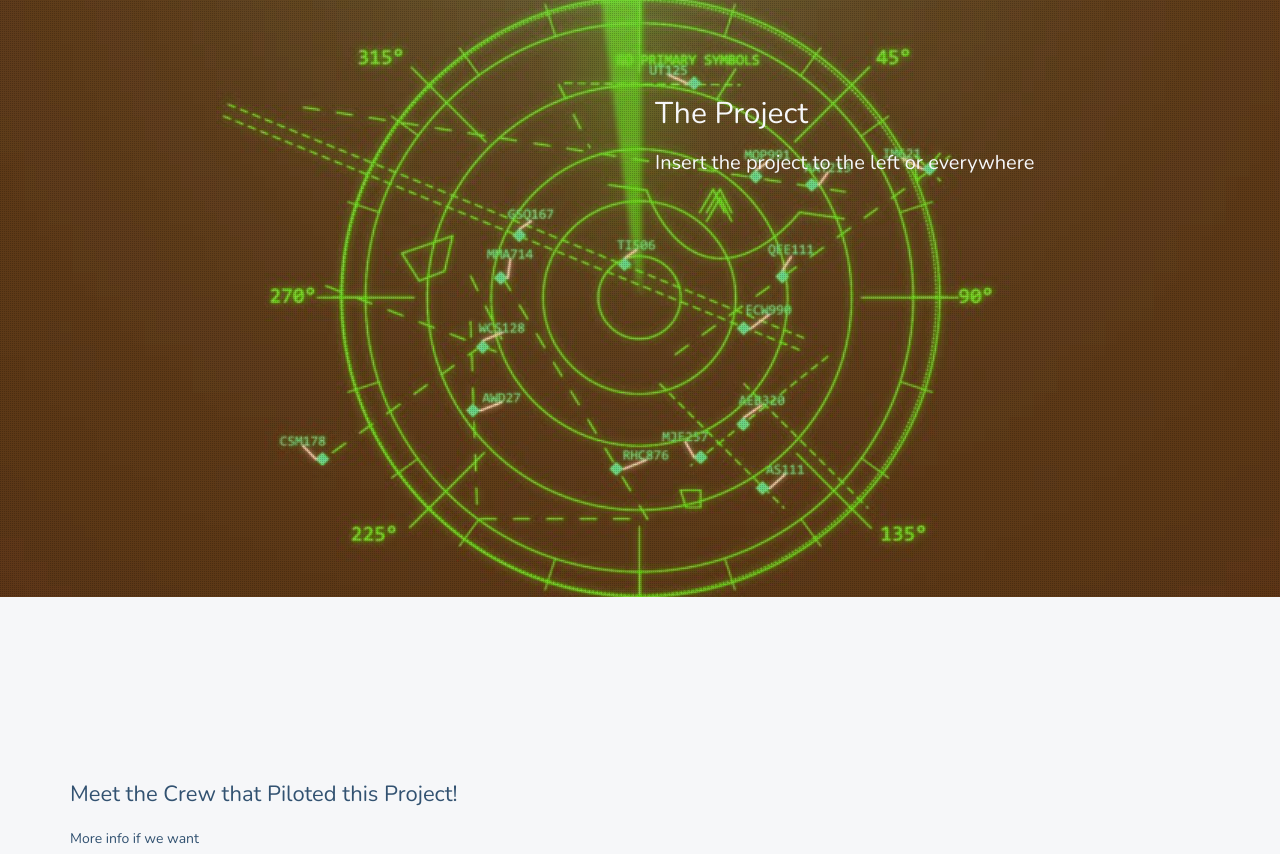
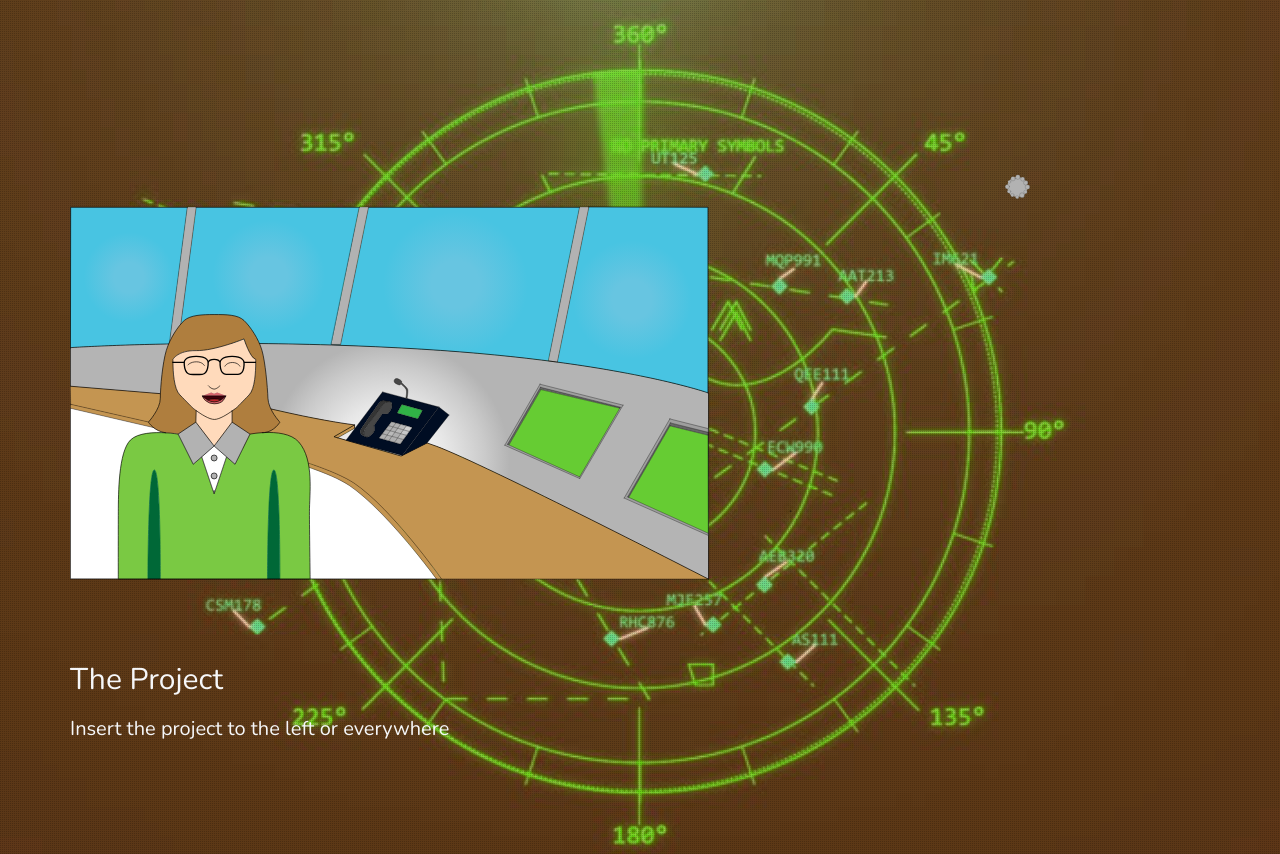
Before and after one commit to aaron97neu/ATCServer, a plain HTML site: page new/index.html in a window 1280 px wide. Shown: the part 1816-2670 px from the top of the page. Drawn offline with nearby package versions, Linux system fonts and the light colour scheme.

Commit message:
Trying to embed svg and align and work properly

```diff
--- a/new/css/styles.css
+++ b/new/css/styles.css
@@ -734,7 +734,9 @@ Showcase
 	font-size: 20px;
     color: #f6f7f9;
 }
-
+.showcases img {
+	margin: 0 0 0 0;
+}
 .showcase-wrap {
     position: relative;
     padding: 100px 0;
--- a/new/index.html
+++ b/new/index.html
@@ -118,10 +118,10 @@
 				<div class="texture-overlay"></div>
 				<div class="container">
 					<div class="row">
-						<div class="col-md-6">
-
+						<div class="col-md-7">
+							<object type="image/svg+xml" data="img/screen.svg"  height="560" width="960"></object>
 						</div>
-						<div class="col-md-6">
+						<div class="col-md-8">
 							<h1>The Project</h1>
 							<p>Insert the project to the left or everywhere</p>
 						</div>
```
Also changed, not shown: new/img/screen.svg (added).
